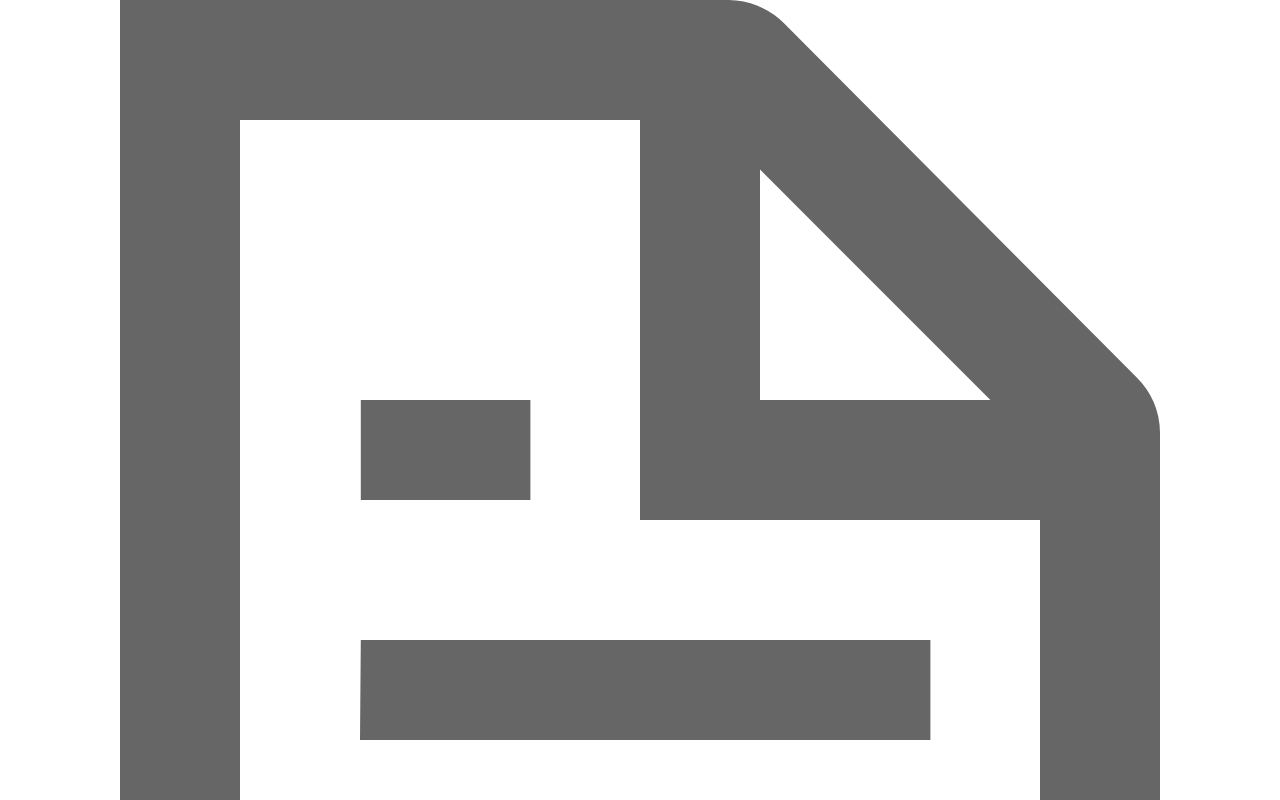
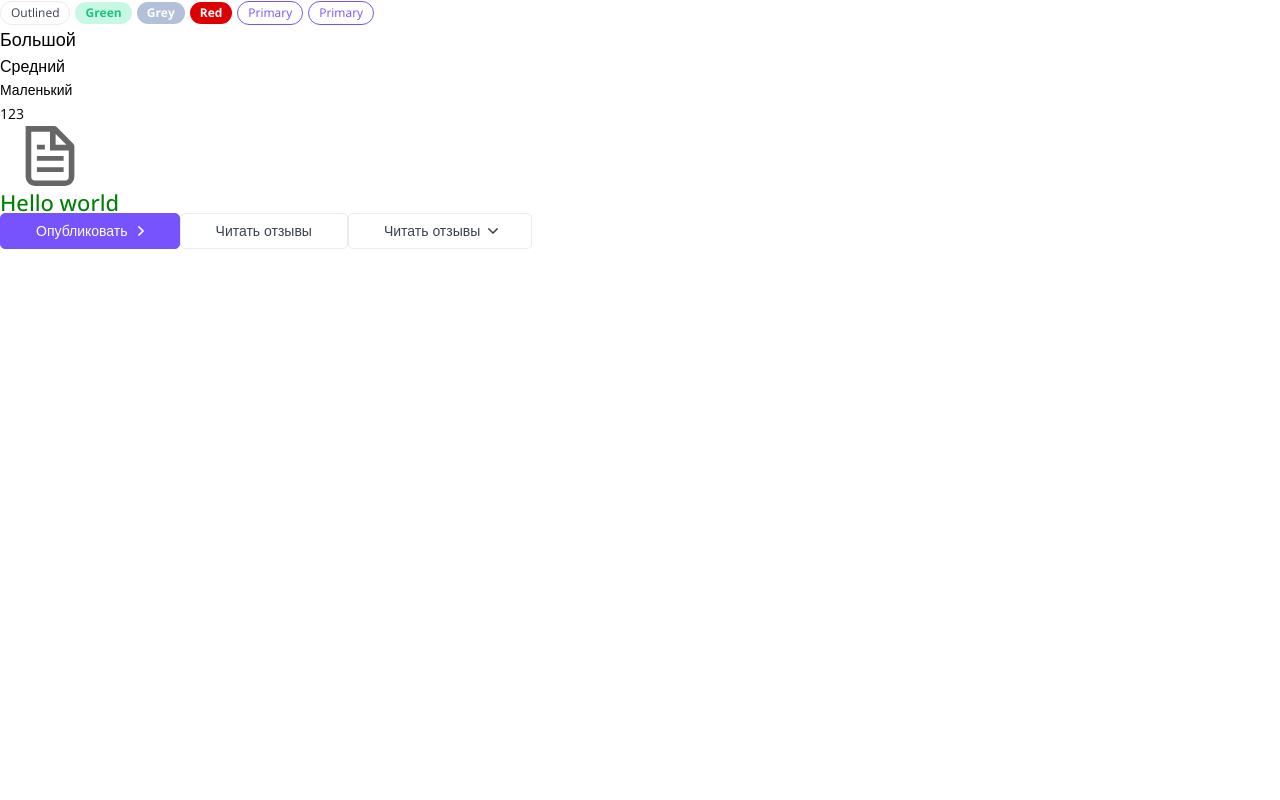
Before and after one commit to Vlad06091992/learn-nextJS, a Next.js app: page / in a window 1280 px wide. Shown: the top 800 px of the page. Built offline with nearby package versions, Linux system fonts and the light colour scheme.

Commit message:
создал компонент Tag - 7.11

```diff
--- a/app/components/Paragraph/Paragraph.module.scss
+++ b/app/components/Paragraph/Paragraph.module.scss
@@ -16,7 +16,3 @@
   font-size:18px;
   line-height:29px;
 }
-
-.red{
-  color:red;
-}
--- /dev/null
+++ b/app/components/Tag/Tag.module.scss
@@ -0,0 +1,50 @@
+.tag{
+  box-sizing: border-box;
+  display: inline-block;
+  border-radius: 12px;
+  margin-right: 5px;
+}
+.small {
+  padding: 5px 10px;
+  font-size:12px;
+  line-height:12px;
+}
+
+.medium {
+  padding: 5px 10px;
+  font-size:14px;
+  line-height:14px;
+}
+
+.outlined{
+  color: var(--black);
+  border: 1px solid var(--light-gray);
+}
+
+.red{
+  color: var(--white);
+  background: var(--red);
+  font-weight: bold;
+}
+
+.grey{
+  color: var(--white);
+  background: var(--medium-gray);
+  font-weight: bold;
+}
+
+.green{
+  color: var(--green);
+  background: var(--light-green);
+  font-weight: bold;
+}
+
+.primary{
+  color: var(--primary);
+  border: 1px solid var(--primary);
+  background: none;
+}
+
+.href{
+  cursor: pointer;
+}
--- /dev/null
+++ b/app/components/Tag/Tag.tsx
@@ -0,0 +1,35 @@
+import React, { DetailedHTMLProps, HTMLAttributes, JSX, ReactNode } from "react";
+import cn from "classnames";
+import styles from "./Tag.module.scss";
+
+export enum TagSizes {
+    S = 'small',
+    M = 'medium',
+}
+
+export enum TagThemes {
+    OUTLINED = 'outlined',
+    PRIMARY = 'primary',
+    GREY = 'grey',
+    GREEN = 'green',
+    RED = 'red',
+}
+
+interface TagProps extends DetailedHTMLProps<HTMLAttributes<HTMLDivElement>, HTMLDivElement> {
+    children?: ReactNode
+    size?: TagSizes
+    theme?: TagThemes
+    href?: string
+}
+
+export const Tag = (props: TagProps): JSX.Element => {
+    const { children,href, className, size = TagSizes.S, theme = TagThemes.OUTLINED, ...restProps } = props
+
+    return (
+        <div className={cn(styles.tag, styles[size], styles[theme], className ?? '', { [styles.href]: !!href })} {...restProps}>
+            {   href ? <a href={href} target="_blank">
+                {children}
+            </a> : <>{children}</>}
+        </div>
+    )
+}
--- a/app/components/index.ts
+++ b/app/components/index.ts
@@ -1 +1,4 @@
-export {Htag} from './Htag/Htag'
+export { Htag } from './Htag/Htag'
+export { Button } from './Button/Button'
+export { Paragraph,ParagraphSizes } from './Paragraph/Paragraph'
+export { TagThemes,Tag } from './Tag/Tag'
--- a/app/globals.scss
+++ b/app/globals.scss
@@ -4,6 +4,7 @@
  --primary-hover:#6333df;
  --gray:#787D85;
  --light-gray:#EBEBEB;
+ --medium-gray:#B3C0D9;
  --red:#DE0000;
  --orange:#FC836D;
  --light-green:#C8F8E4;
--- a/app/page.tsx
+++ b/app/page.tsx
@@ -3,9 +3,9 @@
 import { Htag } from "@/app/components";
 import styles from './page.module.scss'
 import { Button } from "@/app/components/Button/Button";
-import File from '../public/file.svg'
 import Image from 'next/image'
 import { Paragraph, ParagraphSizes } from "@/app/components/Paragraph/Paragraph";
+import { Tag, TagThemes } from "@/app/components/Tag/Tag";
 // export const metadata: Metadata = {
 //   title: "Исправленные данные",
 //   description: "Мой текст",
@@ -30,8 +30,14 @@ export default function Home() {
 
   return (
       <>
-          {/*если нужно интерактивно/динамично менять SVG — используйте <File/>*/}
-          <File/>
+          {/*/!*если нужно интерактивно/динамично менять SVG — используйте <File/>*!/*/}
+          {/*<File/>*/}
+         <Tag>Outlined</Tag>
+         <Tag theme={TagThemes.GREEN}>Green</Tag>
+         <Tag theme={TagThemes.GREY}>Grey</Tag>
+         <Tag theme={TagThemes.RED}>Red</Tag>
+         <Tag theme={TagThemes.PRIMARY}>Primary</Tag>
+         <Tag theme={TagThemes.PRIMARY} href={'https://www.figma.com/design/eHIyKZXUUtMf1BQiuv6tTA/%D0%9A%D1%83%D1%80%D1%81-2---NextJS?node-id=0-1&p=f&t=FR1ytiBedUh1H0fE-0'}>Primary</Tag>
           <Paragraph size={ParagraphSizes.l}>Большой</Paragraph>
           <Paragraph size={ParagraphSizes.M}>Средний</Paragraph>
           <Paragraph size={ParagraphSizes.S}>Маленький</Paragraph>
```
